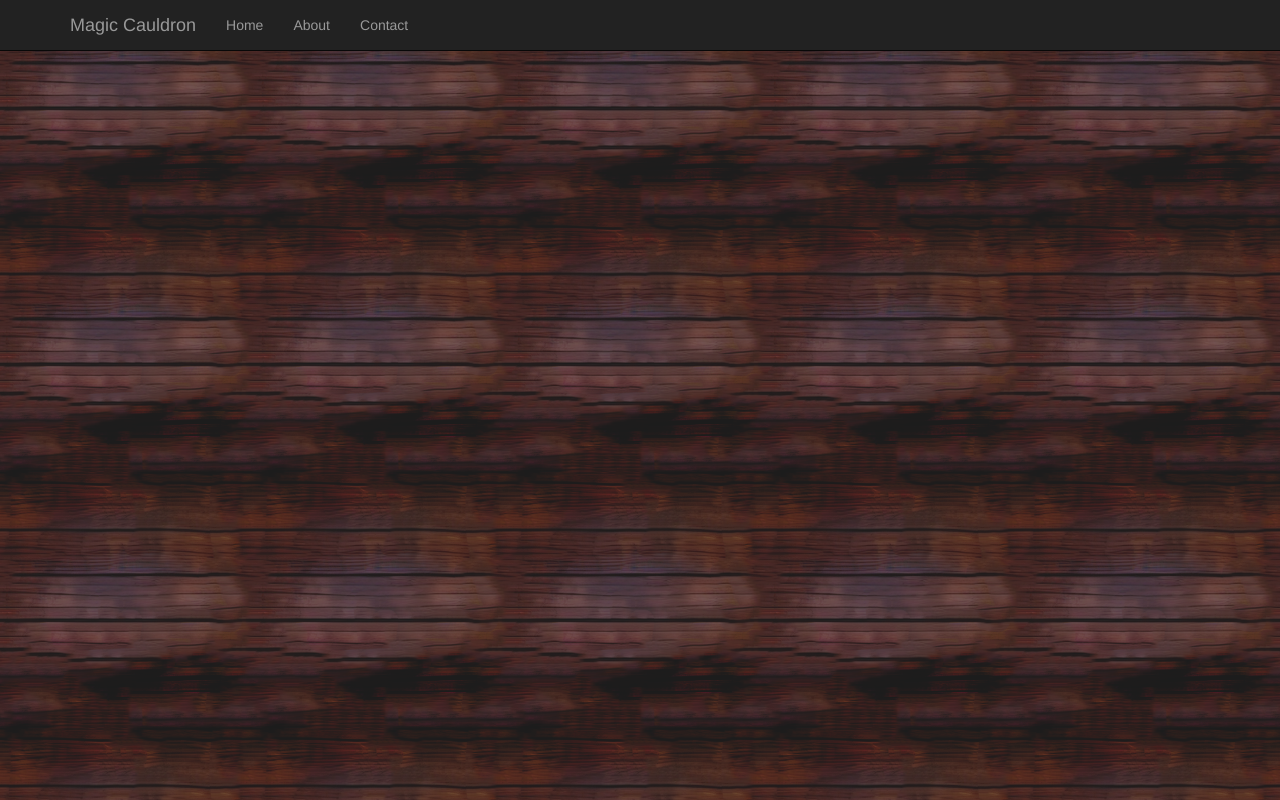
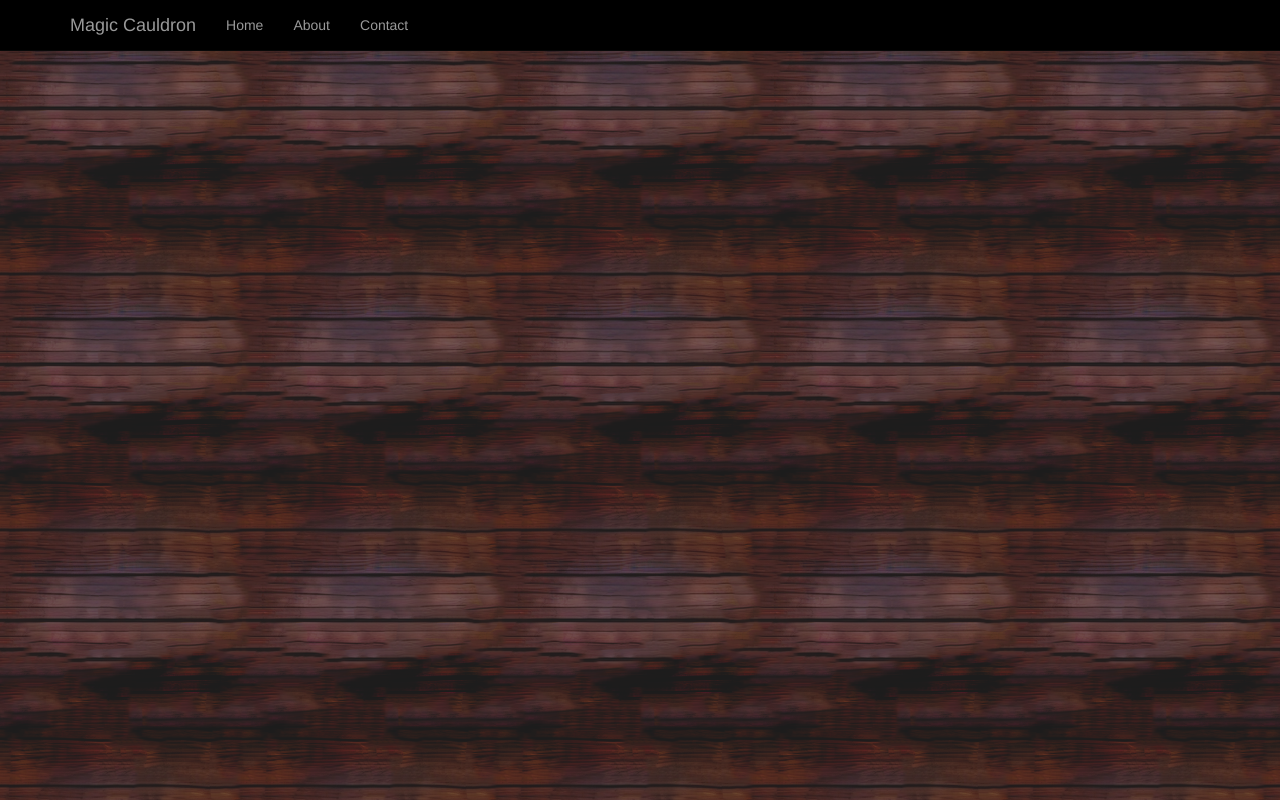
Before and after one commit to indianaorz/DeltaImageProcessor, a Flask app: page /about in a window 1280 px wide. Run offline with Flask 2, Linux system fonts and the light colour scheme; parts of the project's set-up code (start-up, migrations or seed data) failed here and were passed over; some libraries are stand-ins or nearby versions.

Commit message:
style update

```diff
--- a/MagicCauldron/MagicCauldron/static/content/site.css
+++ b/MagicCauldron/MagicCauldron/static/content/site.css
@@ -45,7 +45,7 @@ input[type="checkbox"].input-validation-error {
 html {
     font-family: 'Roboto', sans-serif;
     line-height: 1;
-    background-color: #333333;
+    background-color: black;
 }
 
 .background {
@@ -73,6 +73,7 @@ html {
     top: 22vh;
     box-shadow: 0px 0px 1vw 1vw black;
 }
+
 #cauldronoverlay {
     box-shadow: 0px 0px 1vw 1vw black;
     padding: 0;
@@ -81,6 +82,10 @@ html {
     top: 22vh;
     z-index: 100;
     pointer-events: none
+}
+
+.navbar-inverse {
+    background-color: black !important;
 }
 
 #loading {
@@ -92,6 +97,7 @@ html {
     width: 20%;
     z-index: 9999999;
 }
+
 #properties {
     position: fixed;
     left: -7vw;
@@ -109,6 +115,7 @@ html {
     align-items: center;
     padding: 6px 24px;
 }
+
 #prompt {
     z-index: 1;
     position: fixed;
@@ -198,8 +205,8 @@ input {
     line-height: 1.15;
     margin: 0;
     outline: none;
-    background:black;
-    color:white;
+    background: black;
+    color: white;
 }
 
 
```
